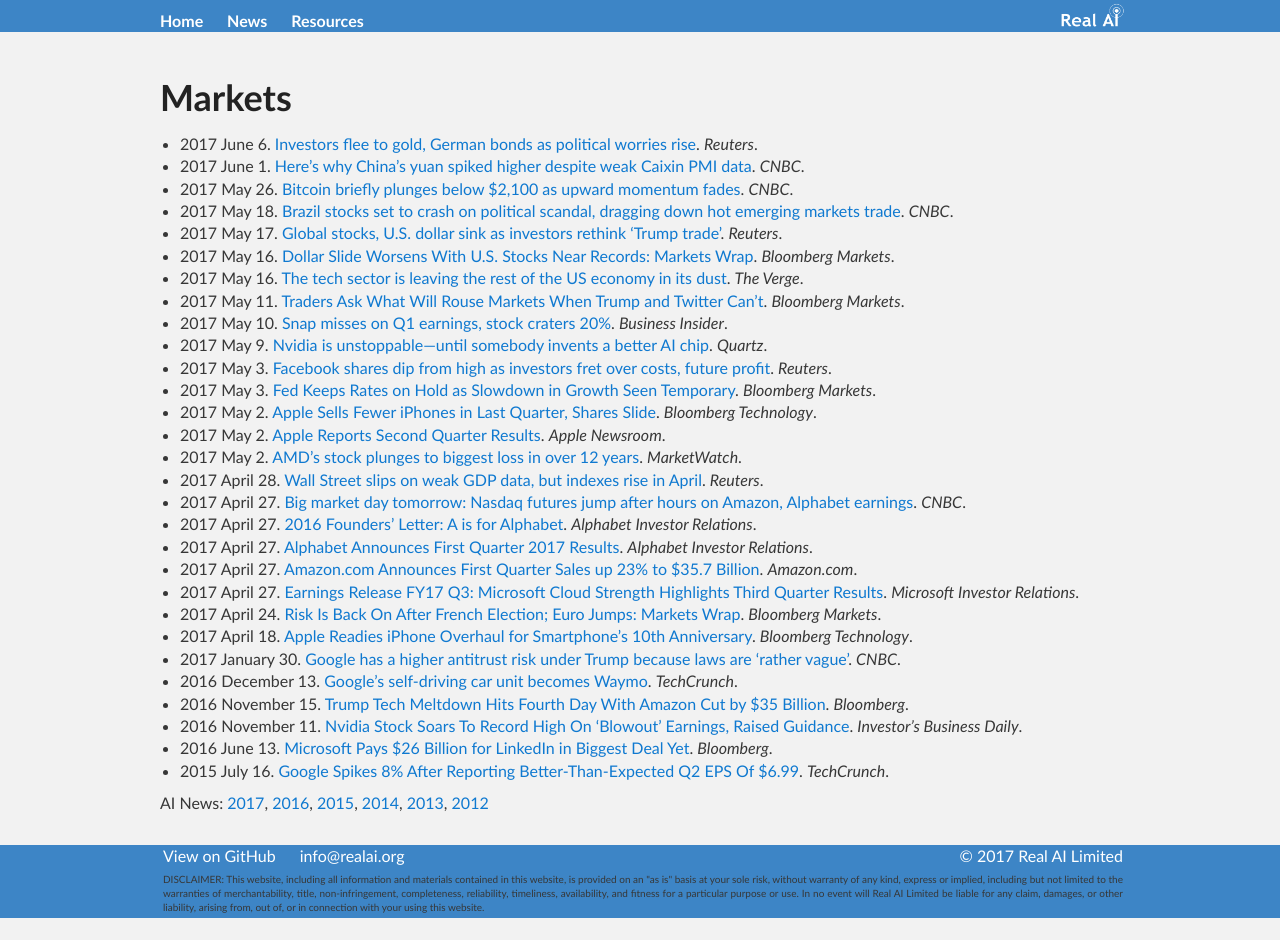
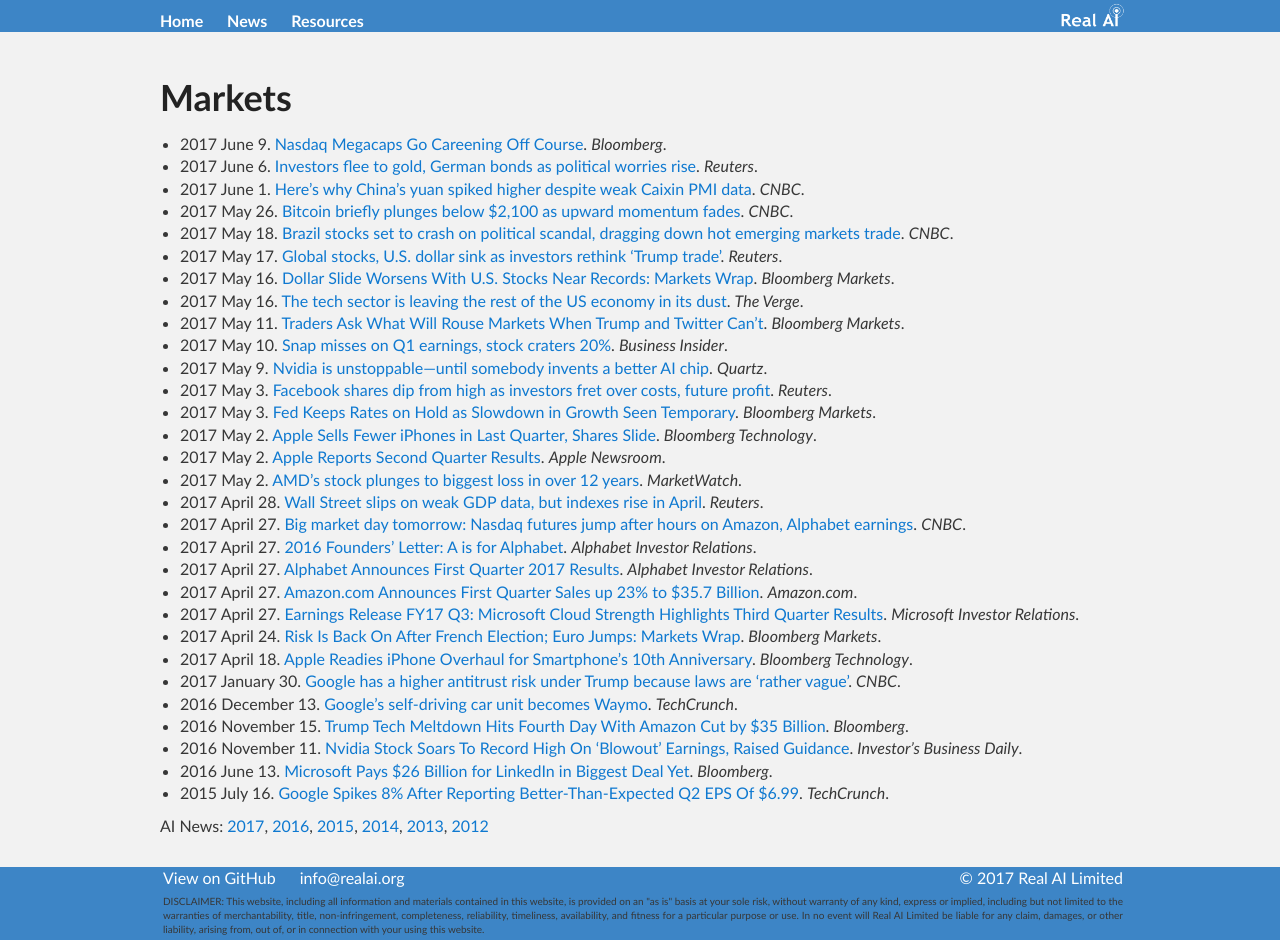
Before and after one commit to Tonywuhk/realai.org, a Jekyll site: the page built from news/markets.md, in a window 1280 px wide. Built offline with Jekyll 4.4.1, drawn with Linux system fonts in a browser that asks for light colours; our own code applies the rules of GitHub Pages for plain Markdown files; comment, search, counter and statistics services are not loaded; the repository's description, which GitHub fills in, is left out; before the commit the page ends 918 px from its top, so only the background shows below that.

Commit message:
Create markets.md

```diff
--- a/news/markets.md
+++ b/news/markets.md
@@ -3,6 +3,7 @@
 ---
 # Markets
 
+* 2017 June 9. [Nasdaq Megacaps Go Careening Off Course](https://www.bloomberg.com/news/articles/2017-06-09/megacap-tech-stumbling-to-worst-day-verus-dow-in-seven-months). *Bloomberg*.
 * 2017 June 6. [Investors flee to gold, German bonds as political worries rise](https://www.reuters.com/article/us-global-markets-idUSKBN18X02T). *Reuters*.
 * 2017 June 1. [Here’s why China’s yuan spiked higher despite weak Caixin PMI data](http://www.cnbc.com/2017/06/01/heres-why-chinas-yuan-spiked-higher-despite-weak-caixin-pmi-data.html). *CNBC*.
 * 2017 May 26. [Bitcoin briefly plunges below $2,100 as upward momentum fades](http://www.cnbc.com/2017/05/26/bitcoin-briefly-plunges-below-2100-as-upward-momentum-fades.html). *CNBC*.
```
